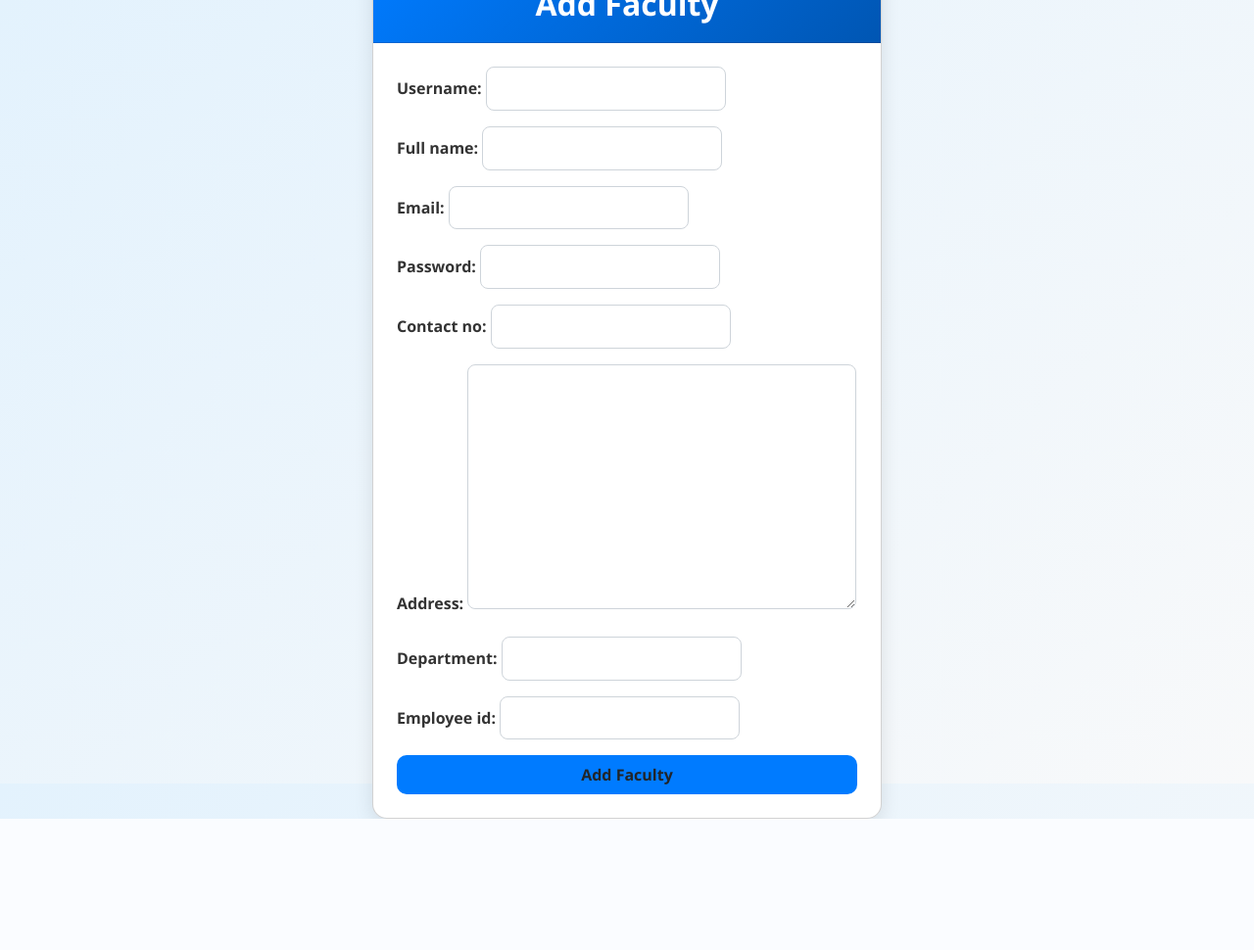
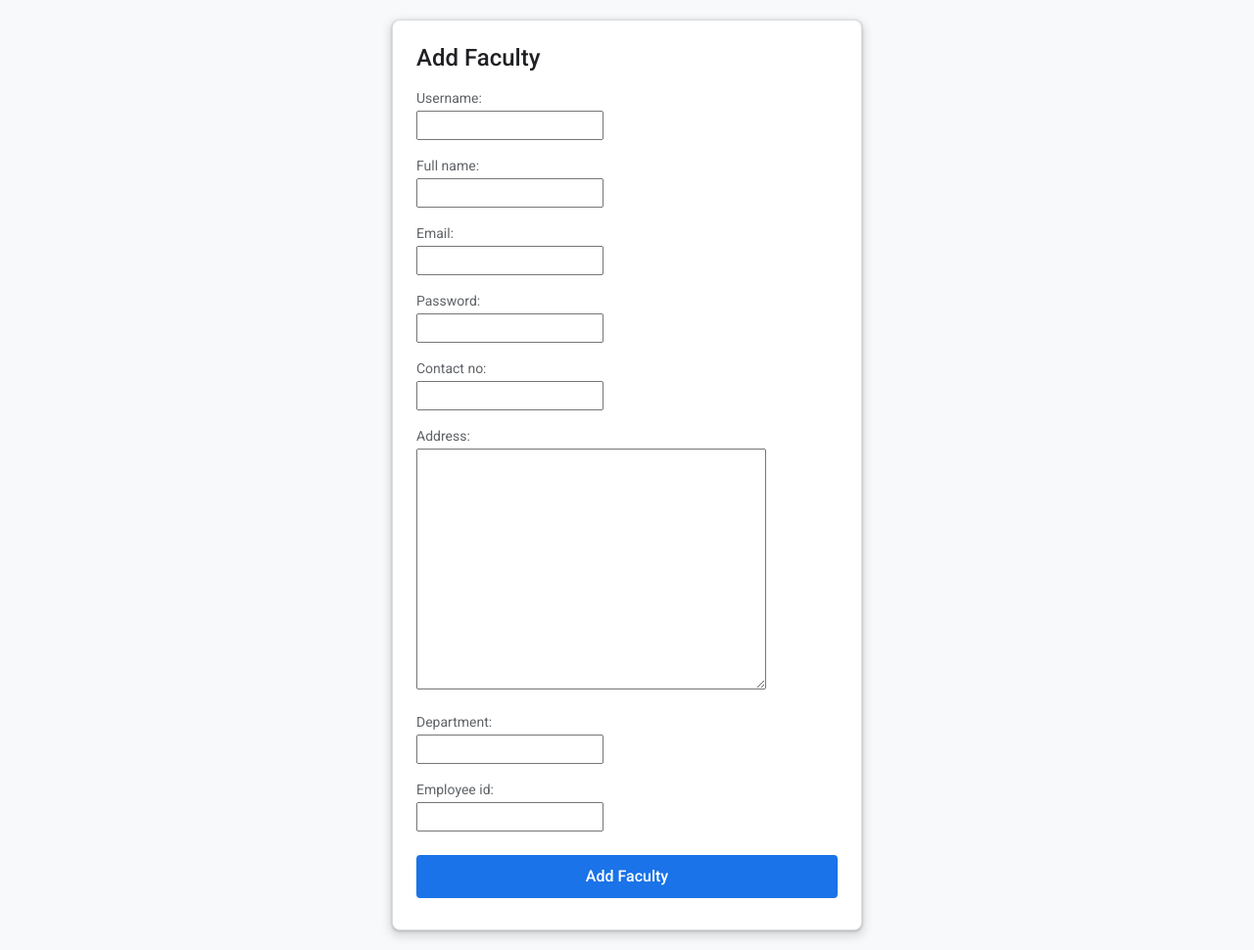
Before and after one commit to teluguabbai/school, a Django app: page /add-faculty/ in a window 1280 px wide. Shown: the whole page at 98% size. Before the commit the page ends 836 px from the top, so only its background shows below. Run offline with Django 4.2, Linux system fonts and the light colour scheme; a user stored in the database is signed in.

Commit message:
Update add_faculty.html

```diff
--- a/school/templates/add_faculty.html
+++ b/school/templates/add_faculty.html
@@ -3,79 +3,162 @@
 <head>
     <meta charset="UTF-8">
     <meta name="viewport" content="width=device-width, initial-scale=1.0">
-    <title>Add Faculty</title>
+    <title>Add Faculty - Admin</title>
+    <link href="https://fonts.googleapis.com/css2?family=Roboto:wght@300;400;500;700&display=swap" rel="stylesheet">
     <link href="https://cdn.jsdelivr.net/npm/bootstrap@5.3.0/dist/css/bootstrap.min.css" rel="stylesheet">
     <style>
+        :root {
+            /* Google Blue */
+            --google-blue: #1a73e8;
+            /* Lighter background */
+            --background-color: #f8f9fa;
+            /* Card background */
+            --card-background: #ffffff;
+            /* Border and shadow */
+            --shadow-light: 0 1px 3px 0 rgba(60,64,67,.3), 0 4px 8px 3px rgba(60,64,67,.15);
+        }
+
         body {
-            background: linear-gradient(135deg, #e3f2fd, #f8f9fa);
-            font-family: 'Segoe UI', Tahoma, Geneva, Verdana, sans-serif;
+            background-color: var(--background-color);
+            font-family: 'Roboto', sans-serif;
+            color: #202124; /* Dark gray for text */
+            margin: 0;
+            padding: 0;
         }
-        .card {
-            border-radius: 15px;
-            box-shadow: 0 6px 20px rgba(0,0,0,0.1);
-            overflow: hidden;
-            animation: fadeIn 0.8s ease-in-out;
+
+        .center-container {
+            min-height: 100vh;
+            display: flex;
+            justify-content: center;
+            align-items: center;
+            padding: 20px 10px; /* Add padding for small screens */
         }
-        .card-header {
-            background: linear-gradient(135deg, #007bff, #0056b3);
+
+        .card-google {
+            border-radius: 8px; /* Softer rounded corners */
+            box-shadow: var(--shadow-light); /* Material-like shadow */
+            border: 1px solid #dadce0; /* Subtle border */
+            background-color: var(--card-background);
+            max-width: 480px; /* Slightly narrower for a focused form */
+            width: 100%;
+            animation: fadeIn 0.5s ease-out;
+        }
+
+        .card-header-google {
+            background: none; /* No color background for the header */
+            border-bottom: none;
+            text-align: left; /* Aligned left for a Google look */
+            padding: 24px 24px 16px 24px;
+        }
+
+        .card-header-google h2 {
+            margin: 0;
+            font-size: 24px; /* Slightly larger title */
+            font-weight: 500;
+            color: #202124;
+        }
+
+        .card-body-google {
+            padding: 0 24px 32px 24px; /* More standard internal padding */
+        }
+
+        /* Styling for form elements to look like Google Input fields */
+        form label {
+            font-weight: 400;
+            margin-bottom: 2px;
+            color: #5f6368; /* Gray for labels */
+            font-size: 14px;
+        }
+
+        form .form-control, form select {
+            border-radius: 4px;
+            padding: 10px 12px;
+            font-size: 16px;
+            border: 1px solid #dadce0;
+            transition: all 0.2s ease-in-out;
+            margin-top: 4px; /* Space between label and input */
+        }
+
+        form .form-control:focus, form select:focus, form textarea:focus {
+            border-color: var(--google-blue);
+            box-shadow: 0 0 0 1px var(--google-blue); /* Blue focus ring */
+            background-color: #fff;
+        }
+
+        /* Custom button styling */
+        .btn-google {
+            background-color: var(--google-blue);
             color: white;
-            text-align: center;
-            padding: 20px;
+            border: none;
+            font-weight: 500;
+            font-size: 1rem;
+            border-radius: 4px; /* Smaller border radius */
+            padding: 10px 24px;
+            text-transform: none; /* Keep capitalization normal */
+            transition: background-color 0.2s, box-shadow 0.2s;
         }
-        .card-header h2 {
-            margin: 0;
-            font-weight: 700;
+
+        .btn-google:hover {
+            background-color: #1565c0; /* Darker blue on hover */
+            box-shadow: 0 1px 2px rgba(0, 0, 0, 0.3);
+            transform: none; /* Remove previous transform */
         }
-        form label {
-            font-weight: 600;
-            margin-bottom: 6px;
-            color: #333;
+
+        /* Ensures form-control in form.as_p gets the right width and spacing */
+        .card-body-google .mb-3 p {
+            margin-bottom: 16px; /* Standard spacing for paragraphs (form fields) */
         }
-        form input, form select, form textarea {
-            border-radius: 8px;
-            padding: 10px;
-            font-size: 0.95rem;
-            border: 1px solid #ced4da;
-            transition: all 0.3s ease-in-out;
+
+        .card-body-google .mb-3 label {
+             display: block; /* Make labels take full width */
         }
-        form input:focus, form select:focus, form textarea:focus {
-            border-color: #007bff;
-            box-shadow: 0 0 8px rgba(0,123,255,0.3);
+
+        /* Custom spacing for the submit button area */
+        .submit-area {
+            padding-top: 8px;
         }
-        .btn-custom {
-            background: #007bff;
-            border: none;
-            font-weight: 600;
-            font-size: 1rem;
-            border-radius: 10px;
-            transition: 0.3s ease-in-out;
-        }
-        .btn-custom:hover {
-            background: #0056b3;
-            transform: scale(1.03);
-        }
+
         @keyframes fadeIn {
-            from {opacity: 0; transform: translateY(20px);}
+            from {opacity: 0; transform: translateY(10px);}
             to {opacity: 1; transform: translateY(0);}
         }
+
+        /* Enhanced Responsiveness for very small screens */
         @media (max-width: 576px) {
-            .card { margin: 15px; }
+            .center-container {
+                padding: 10px;
+                align-items: flex-start; /* Start alignment on very small screens */
+            }
+            .card-google {
+                margin-top: 10px;
+                box-shadow: none; /* Remove shadow on small screens for a full-bleed look */
+                border: none;
+            }
+            .card-header-google, .card-body-google {
+                padding-left: 16px;
+                padding-right: 16px;
+            }
+            .card-header-google h2 {
+                font-size: 22px;
+            }
         }
     </style>
 </head>
 <body>
-    <div class="container d-flex justify-content-center align-items-center vh-100">
-        <div class="card w-100" style="max-width: 520px;">
-            <div class="card-header">
-                <h2> Add Faculty</h2>
+    <div class="center-container">
+        <div class="card-google">
+            <div class="card-header-google">
+                <h2>Add Faculty</h2>
             </div>
-            <div class="card-body p-4">
+            <div class="card-body-google">
                 <form method="post" novalidate>
                     {% csrf_token %}
-                    <div class="mb-3">
+                    <div class="mb-3 form-fields">
                         {{ form.as_p }}
                     </div>
-                    <button type="submit" class="btn btn-custom w-100 py-2">Add Faculty</button>
+                    <div class="submit-area d-grid">
+                        <button type="submit" class="btn btn-google">Add Faculty</button>
+                    </div>
                 </form>
             </div>
         </div>
```
